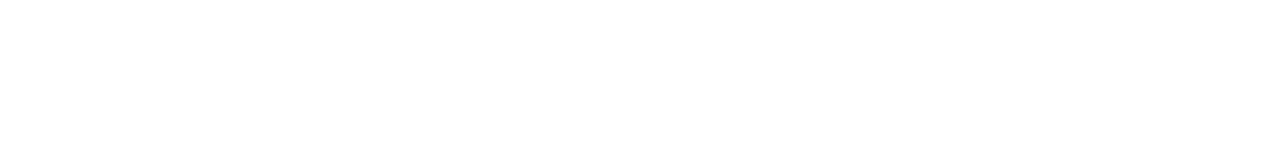
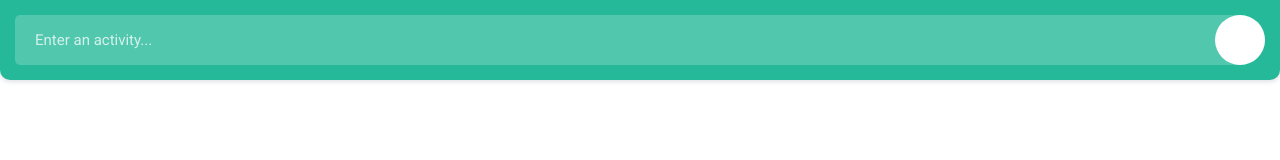
Before and after one commit to espendrange/todo, a plain HTML site: page index.html in a window 1280 px wide. Drawn offline with Linux system fonts and the light colour scheme.

Commit message:
Looks good

```diff
--- a/index.html
+++ b/index.html
@@ -3,11 +3,15 @@
         <meta charset="utf-8">
         <title>To list</title>
 
+        <link href="https://fonts.googleapis.com/css?family=Roboto:400,500,700" rel="stylesheet">
+
+        <link rel="stylesheet" type="text/css" href="resources/css/reset.min.css">
         <link rel="stylesheet" type="text/css" href="resources/css/style.css">
     </head>
     <body>
         <header>
-
+            <input type="text" placeholder="Enter an activity..." >
+            <button></button>
         </header>
     </body>
 </html>
--- /dev/null
+++ b/resources/css/reset.min.css
@@ -0,0 +1 @@
+html,body,div,span,applet,object,iframe,h1,h2,h3,h4,h5,h6,p,blockquote,pre,a,abbr,acronym,address,big,cite,code,del,dfn,em,img,ins,kbd,q,s,samp,small,strike,strong,sub,sup,tt,var,b,u,i,center,dl,dt,dd,ol,ul,li,fieldset,form,label,legend,table,caption,tbody,tfoot,thead,tr,th,td,article,aside,canvas,details,embed,figure,figcaption,footer,header,hgroup,menu,nav,output,ruby,section,summary,time,mark,audio,video{margin:0;padding:0;border:0;vertical-align:baseline}article,aside,details,figcaption,figure,footer,header,hgroup,menu,nav,section{display:block}body,html{width:100%;height:100%}body{-webkit-font-smoothing:antialiased;-moz-font-smoothing:antialiased;-moz-osx-font-smoothing:grayscale;-webkit-text-size-adjust:none;margin:0;padding:0;font-family:"Helvetica Neue",Helvetica,Arial,sans-serif}ol,ul{list-style:none}hr{border:0;height:1px;background:#ccc}blockquote,q{quotes:none}blockquote:before,blockquote:after,q:before,q:after{content:'';content:none}table{border-collapse:collapse;border-spacing:0}*{margin:0;padding:0;list-style:none;box-sizing:border-box}html,input,select,textarea,button,a{-webkit-tap-highlight-color:rgba(0,0,0,0)}
--- a/resources/css/style.css
+++ b/resources/css/style.css
@@ -1 +1,55 @@
 @charset "UTF-8";
+
+body, input, button {
+    font-family: 'Roboto', sans-serif;
+}
+
+header {
+
+    width: 100%;
+    height: 80px;
+    position: fixed;
+    padding: 15px;
+    top: 0;
+    left: 0;
+    z-index: 5;
+    background: #25b99a;
+    box-shadow: 0px 2px 4px rgba(44, 62, 80, 0.15);
+    border-bottom-left-radius: 10px;
+    border-bottom-right-radius: 10px;
+}
+
+header input {
+    width: 100%;
+    height: 50px;
+    float: left;
+    color: #fff;
+    font-size: 15px;
+    font-weight: 15px;
+    text-indent: 20px;
+    background: rgba(255, 255, 255, 0.2);
+
+    border-top-right-radius: 25px;
+    border-top-left-radius: 5px;
+    border-bottom-right-radius: 25px;
+    border-bottom-left-radius: 5px;
+    border: 0;
+
+}
+
+header button {
+    width: 50px;
+    height: 50px;
+    position: absolute;
+    top: 15px;
+    right: 15px;
+    z-index: 2;
+    border-radius: 25px;
+    background: #fff;
+    border: 0px;
+}
+
+header input::-webkit-input-placeholder
+{
+    color: rgba(255, 255, 255, 0.75);
+}
```
